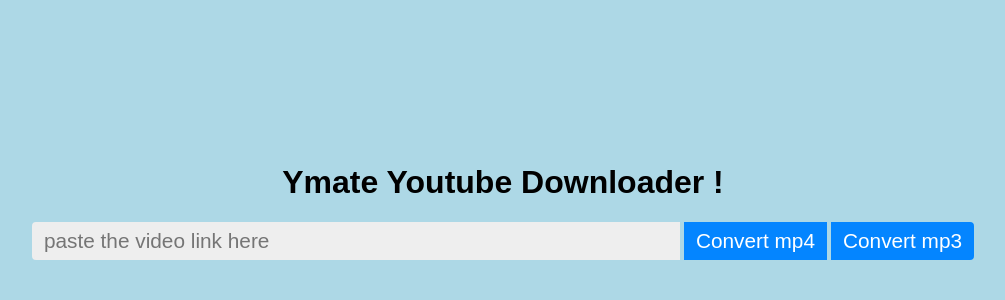
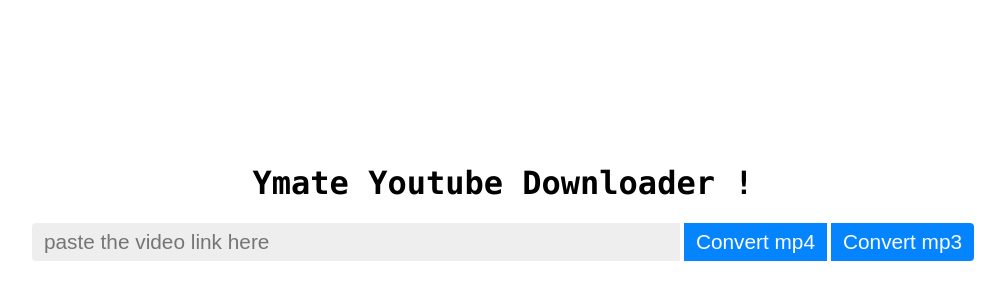
Before and after one commit to harithesolo/Ymate-Downloader, a website: page Ymate.html in a window 1280 px wide. Shown: the part 156-456 px from the top of the page, without its empty margins (137-1142 px from the left). Drawn offline with Linux system fonts and the light colour scheme.

Commit message:
Update Style.css

```diff
--- a/style.css
+++ b/style.css
@@ -3,11 +3,11 @@
 }
 
 .heading {
-    font-family: Arial;
+    font-family: Consolas;
     margin-top:40vh;
 }
 .backgroundcolor {
-    background-color: lightblue ;
+    background-color: lightred ;
 }
 
 .URL-input, .convert-button {
```
